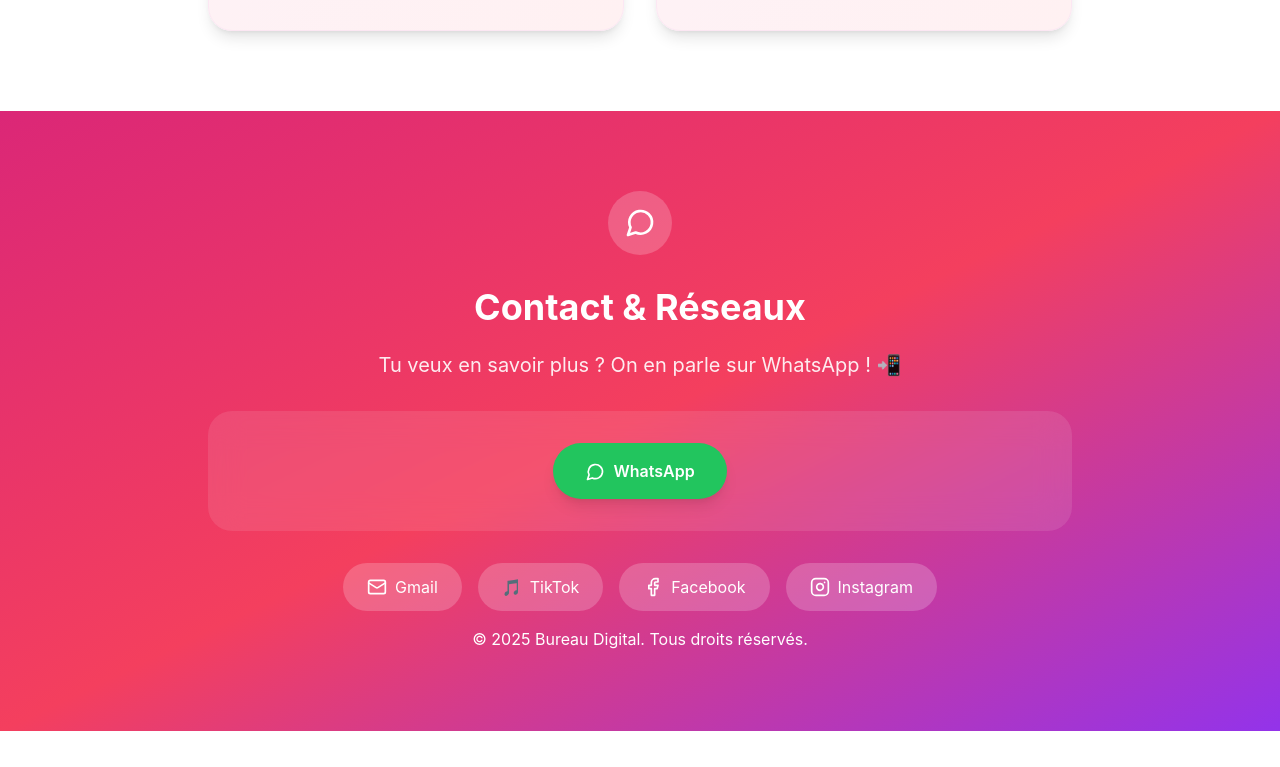
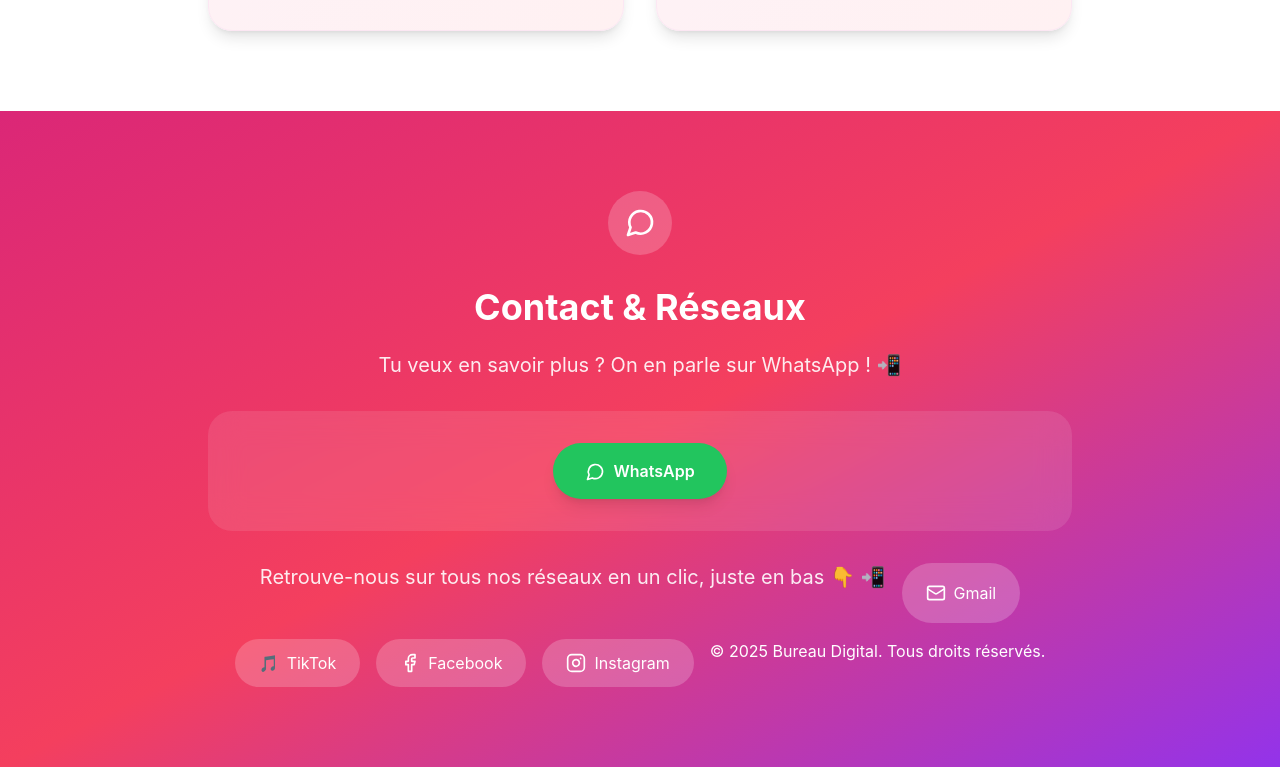
Before and after one commit to Solangeilinga/bureau-digital, a React (Create React App) app: page / in a window 1280 px wide. Shown: the part 4219-4986 px from the top of the page. Before the commit the page ends 4950 px from the top, so only its background shows below. Built offline with nearby package versions, Linux system fonts and the light colour scheme.

Commit message:
Mise à jour du contenu

```diff
--- a/src/components/Contact.js
+++ b/src/components/Contact.js
@@ -33,6 +33,10 @@
 
             {/* Autres réseaux */}
             <div className="flex justify-center flex-wrap gap-4">
+                <p className="text-xl mb-8 opacity-90">
+                    Retrouve-nous sur tous nos réseaux en un clic, juste en bas 👇 📲
+                </p>
+
                 <a
                     href="mailto:e47071012@gmail.com"
                     className="flex items-center space-x-2 bg-white bg-opacity-20 hover:bg-opacity-30 px-6 py-3 rounded-full transition-all duration-300 hover:scale-105"
```
